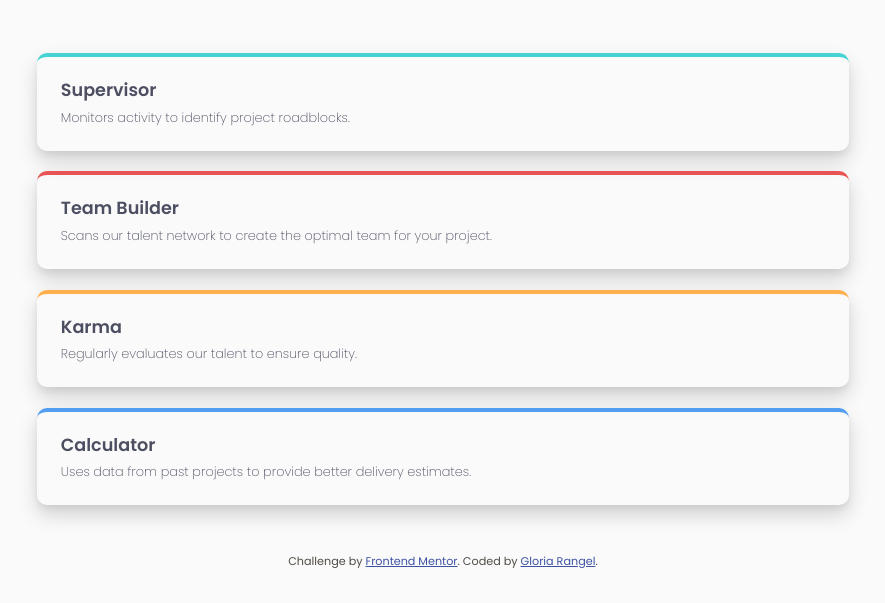
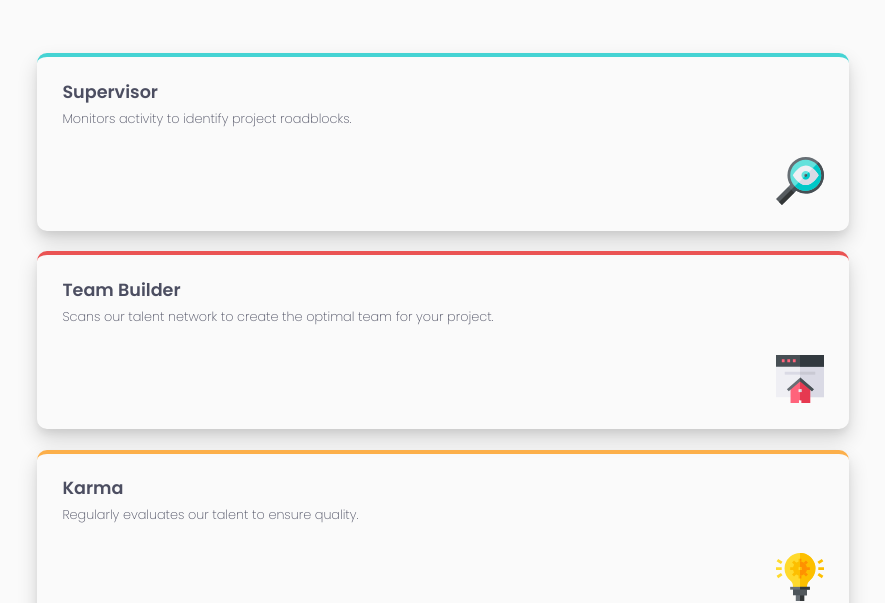
Before and after one commit to NorimNori/four-card-feature-section, a plain HTML site: page index.html in a window 1280 px wide. Shown: the part 200-803 px from the top of the page, without its empty margins (197-1082 px from the left). Drawn offline with Linux system fonts and the light colour scheme.

Commit message:
feat: add icons to cards

```diff
--- a/index.html
+++ b/index.html
@@ -25,21 +25,25 @@
       <article class="feature feature--supervisor" aria-labelledby="supervisor-title">
         <h3 id="supervisor-title" class="feature__title">Supervisor</h3>
         <p class="feature__description">Monitors activity to identify project roadblocks.</p>
+        <img class="card__icon" src="./images/icon-supervisor.svg" alt="">
       </article>
 
       <article class="feature feature--team-builder" aria-labelledby="team-builder-title">
         <h3 id="team-builder-title" class="feature__title">Team Builder</h3>
         <p class="feature__description">Scans our talent network to create the optimal team for your project.</p>
+        <img class="card__icon" src="./images/icon-team-builder.svg" alt="">
       </article>
 
       <article class="feature feature--karma" aria-labelledby="karma-title">
         <h3 id="karma-title" class="feature__title">Karma</h3>
         <p class="feature__description">Regularly evaluates our talent to ensure quality.</p>
+        <img class="card__icon" src="./images/icon-karma.svg" alt="">
       </article>
 
       <article class="feature feature--calculator" aria-labelledby="calculator-title">
         <h3 id="calculator-title" class="feature__title">Calculator</h3>
         <p class="feature__description">Uses data from past projects to provide better delivery estimates.</p>
+        <img class="card__icon" src="./images/icon-calculator.svg" alt="">
       </article>
     </section>
   </main>
--- a/styles.css
+++ b/styles.css
@@ -79,7 +79,7 @@ body{
     flex-direction: column;
     gap: .5em;
 
-    padding: 1.5rem;
+    padding: 1.6rem;
     border-radius: 10px;
     border-top: 4px solid;
     box-shadow: 0 10px 20px rgba(0, 0, 0, 0.16),
@@ -111,6 +111,14 @@ body{
     font-weight: 200;
     font-size: .8rem;
 }
+
+.card__icon {
+    width: 3em;
+    height: 3em;
+    align-self: flex-end;
+    margin-top: 1.3em;
+}
+
 footer {
     font-size: .7rem;
     text-align: center;
```
